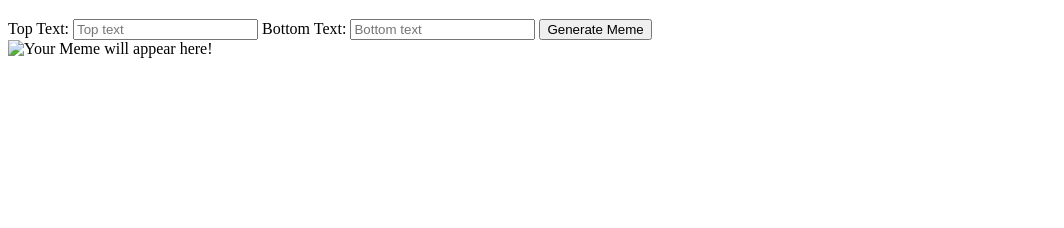
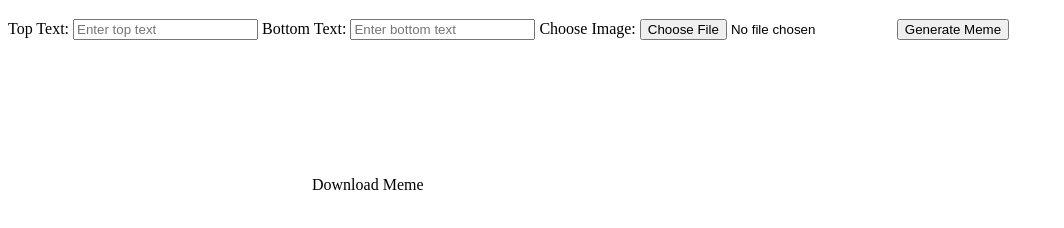
Before and after one commit to mmjdjdmm5-ux/meme-clone-advanced, a website: page index.html in a window 1280 px wide. Shown: the part 62-290 px from the top of the page, without its empty margins (0-1064 px from the left). Drawn offline with Linux system fonts and the light colour scheme.

Commit message:
add main html structure for meme generator

```diff
--- a/index.html
+++ b/index.html
@@ -1,30 +1,33 @@
 <!DOCTYPE html>
 <html lang="en">
 <head>
-  <meta charset="UTF-8" />
-  <meta name="viewport" content="width=device-width, initial-scale=1.0" />
+  <meta charset="UTF-8">
+  <meta name="viewport" content="width=device-width, initial-scale=1.0">
   <title>Meme Generator 😎</title>
-  <link rel="stylesheet" href="style.css" />
+  <link rel="stylesheet" href="style.css">
+  <script src="script.js" defer></script>
 </head>
 <body>
   <div class="container">
     <h1>Meme Generator 😎</h1>
 
-    <form id="memeForm">
+    <div class="meme-box">
       <label>Top Text:</label>
-      <input type="text" id="topText" placeholder="Top text" required />
+      <input type="text" id="topText" placeholder="Enter top text">
 
       <label>Bottom Text:</label>
-      <input type="text" id="bottomText" placeholder="Bottom text" required />
+      <input type="text" id="bottomText" placeholder="Enter bottom text">
 
-      <button type="submit">Generate Meme</button>
-    </form>
+      <label>Choose Image:</label>
+      <input type="file" id="imageInput" accept="image/*">
 
-    <div class="meme">
-      <img id="memeImage" src="" alt="Your Meme will appear here!" />
+      <button id="generateBtn">Generate Meme</button>
+    </div>
+
+    <div class="output">
+      <canvas id="memeCanvas"></canvas>
+      <a id="downloadLink" download="meme.png">Download Meme</a>
     </div>
   </div>
-
-  <script src="script.js"></script>
 </body>
 </html>
```
